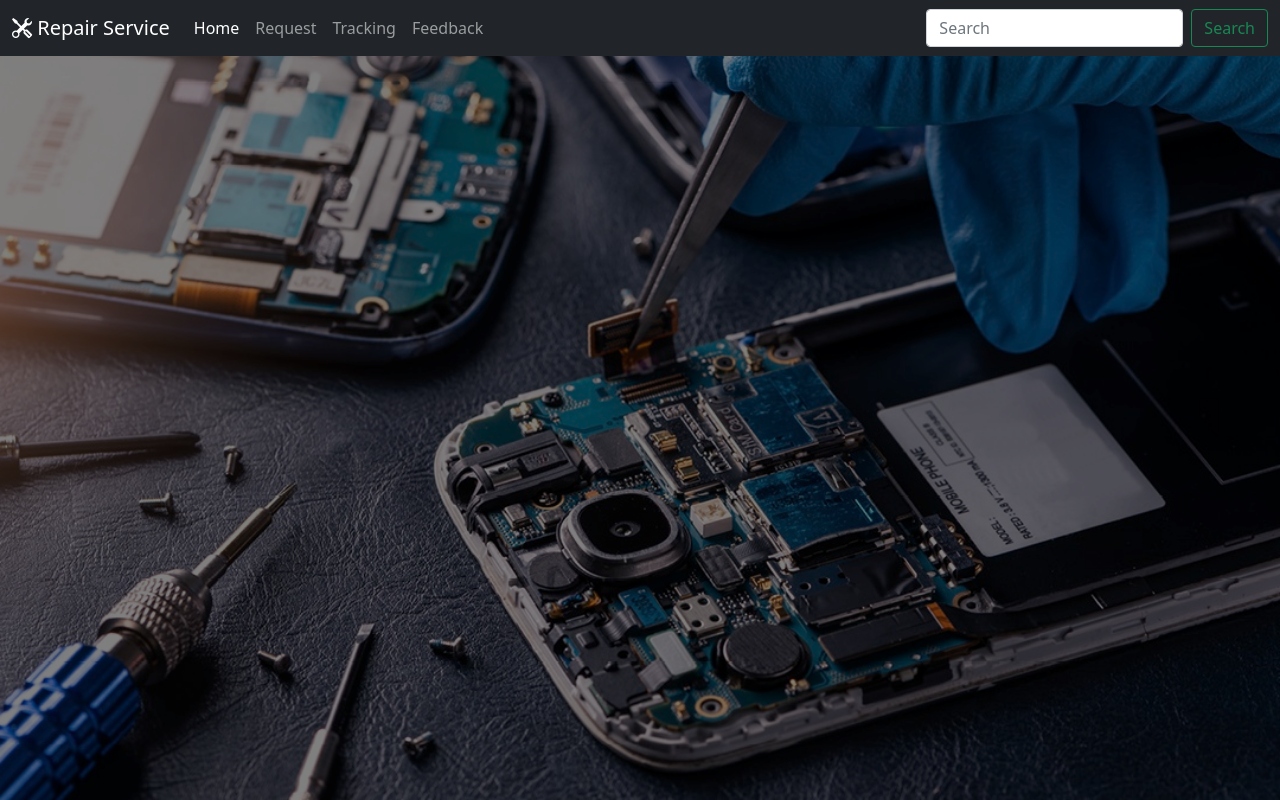
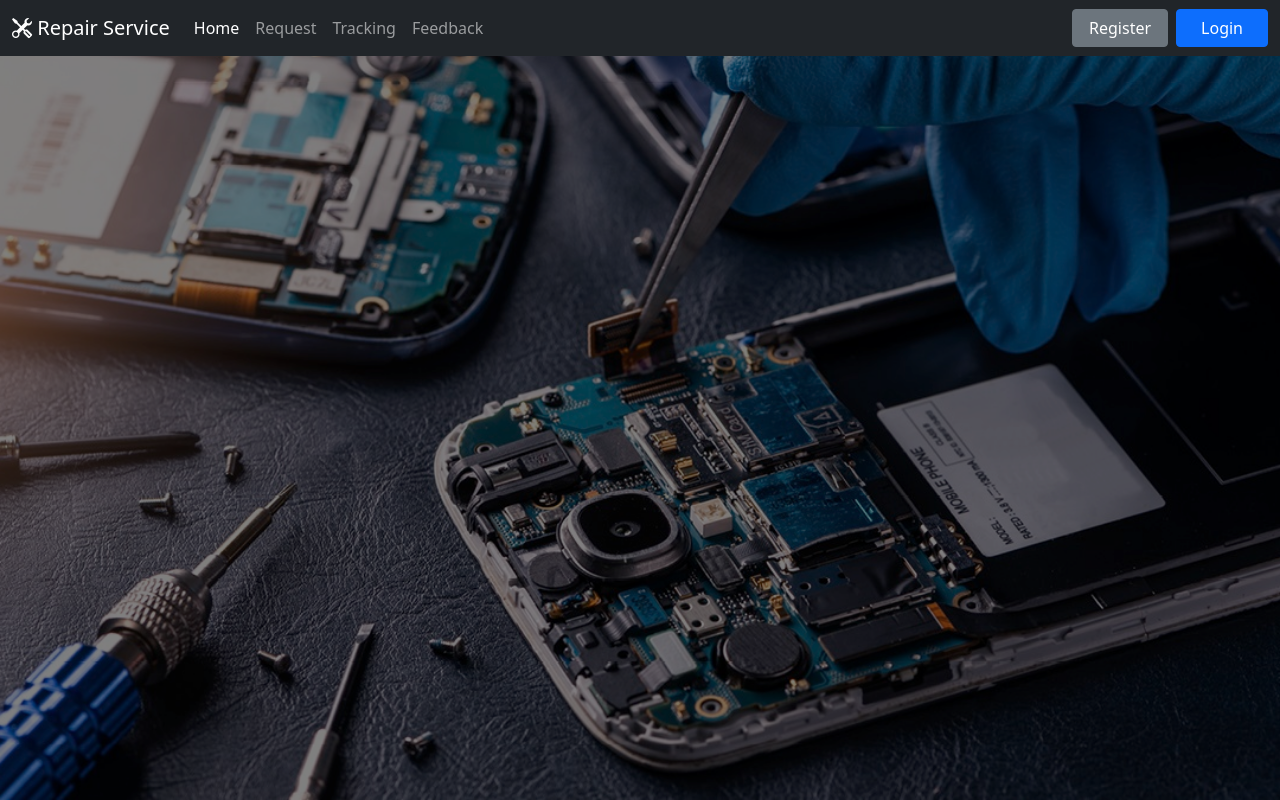
Before and after one commit to lgf2111/vision-core, a Flask app: page / in a window 1280 px wide. Run offline with Flask 2, Linux system fonts and the light colour scheme; some libraries are stand-ins or nearby versions.

Commit message:
update navbar

```diff
--- a/templates/navbar.html
+++ b/templates/navbar.html
@@ -38,10 +38,10 @@
                 {% endif %}
             </li>
             </ul>
-        <form class="d-flex">
-          <input class="form-control me-2" type="search" placeholder="Search" aria-label="Search">
-          <button class="btn btn-outline-success" type="submit">Search</button>
-        </form>
+            <div class="d-flex">
+                <a class="btn btn-secondary px-3 me-1">Register</a>
+                <a class="btn btn-primary px-4 ms-1">Login</a>
+            </div>
         </div>
     </div>
 </nav>
```
Lines whose indentation alone changed are shown as unchanged.
